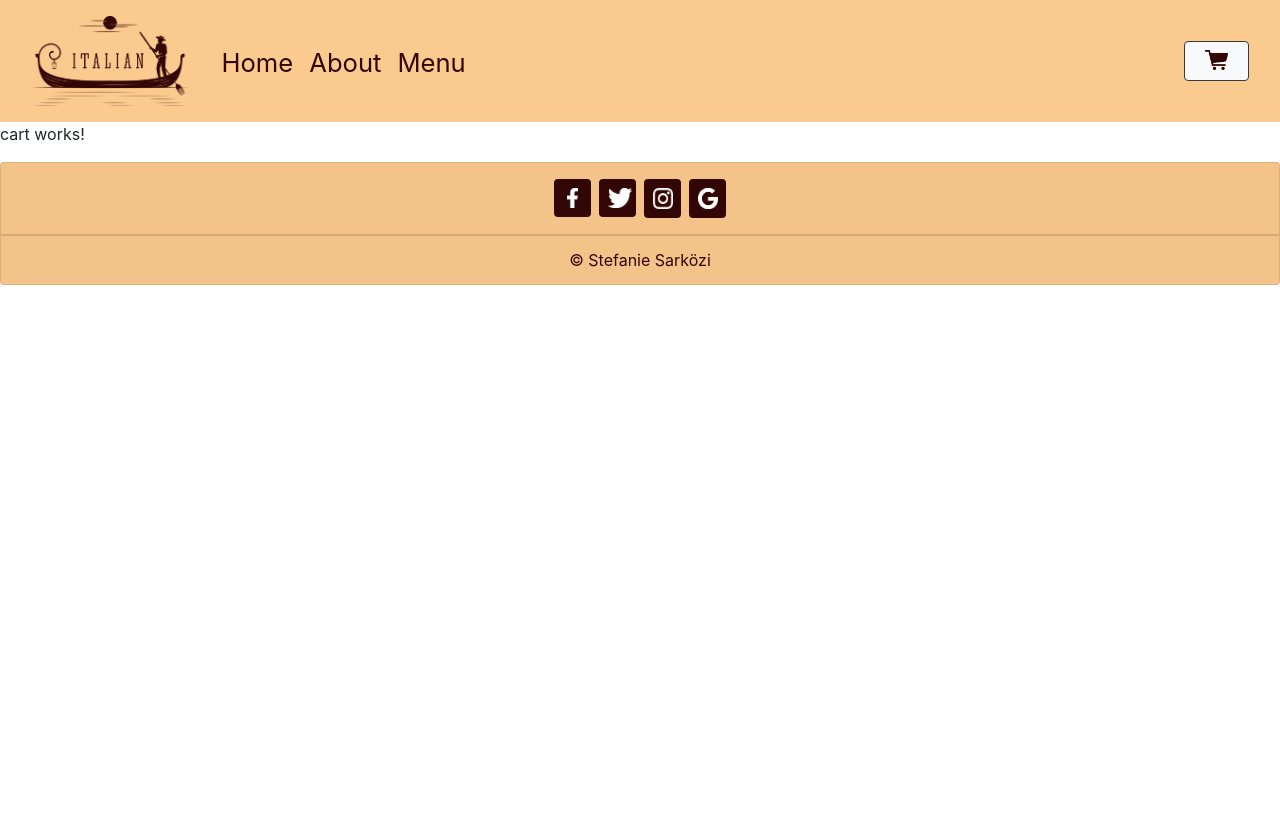
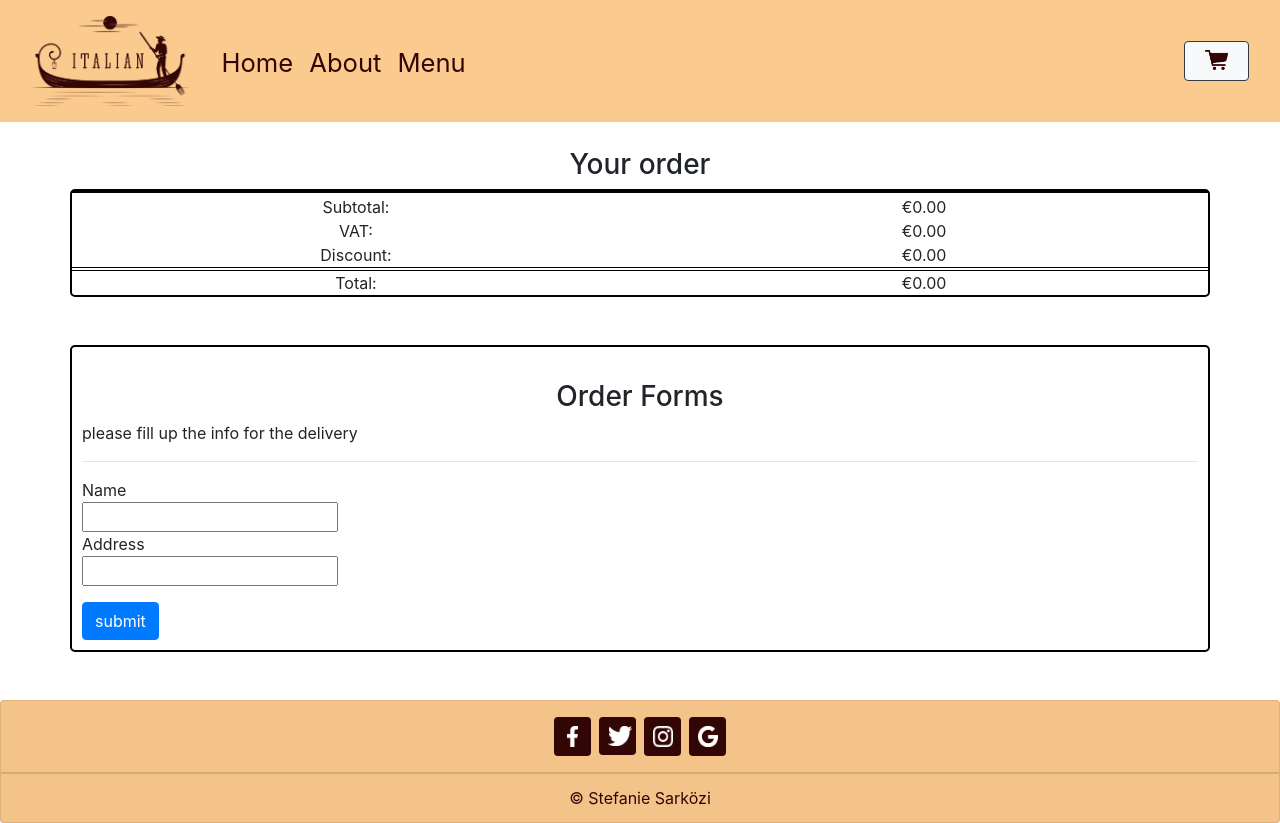
Before and after one commit to Stefanie-Sarkoezi/FE19-CR3-Sark-zi-Stefanie, an Angular app: page /cart in a window 1280 px wide. Before the commit the page ends 800 px from the top, so only its background shows below. Built offline with nearby package versions, Linux system fonts and the light colour scheme.

Commit message:
add the summary

```diff
--- a/src/app/app.module.ts
+++ b/src/app/app.module.ts
@@ -10,6 +10,7 @@ import { AboutComponent } from './about/about.component';
 import { MenuComponent } from './menu/menu.component';
 import { CartComponent } from './cart/cart.component';
 import { DetailsComponent } from './details/details.component';
+import { ReactiveFormsModule } from '@angular/forms';
 
 @NgModule({
   declarations: [
@@ -24,7 +25,8 @@ import { DetailsComponent } from './details/details.component';
   ],
   imports: [
     BrowserModule,
-    AppRoutingModule
+    AppRoutingModule,
+    ReactiveFormsModule
   ],
   providers: [],
   bootstrap: [AppComponent]
--- /dev/null
+++ b/src/app/cart.service.ts
@@ -0,0 +1,45 @@
+import { Injectable } from '@angular/core';
+import { IProducts } from './Iproducts';
+
+@Injectable({
+  providedIn: 'root'
+})
+export class CartService {
+  cart: IProducts[] = [];
+
+  constructor() { }
+  addToCart (obj: IProducts){
+    this.cart.push(obj);
+  }
+
+  getCart(){
+    return this.cart;
+  }
+
+  clearCart () {
+    this.cart = [];
+    return this.cart;
+  }
+  calculateSubtotal(){
+    let subtotal:number = 0;
+    for(let val of this.cart){
+      subtotal += val.prize;
+    }
+    return subtotal;
+  }
+  calculateVAT(){
+    let vat:number = this.calculateSubtotal()/100*10;
+    return vat;
+  }
+  calculateDiscount(){
+    let discount:number = 0;
+    if(this.calculateSubtotal() > 40){
+      discount = this.calculateSubtotal()/100*15;
+    }
+    return discount;
+  }
+  calculateTotal(){
+    let total:number = this.calculateSubtotal()+this.calculateVAT()-this.calculateDiscount();
+    return total;
+  }
+}
--- a/src/app/cart/cart.component.html
+++ b/src/app/cart/cart.component.html
@@ -1 +1,46 @@
-<p>cart works!</p>
+<h3>Your order</h3>
+<div class="container mb-5">
+    <div>
+        <div *ngFor="let item of cart" class="conatiner summary">
+            <div class="row row-cols-2">
+                <div class="col col-2">{{item.productName}}</div>
+                <div class="col col-1">{{item.prize}}€</div>
+                <!-- <div role="button">Delete</div> -->
+            </div>
+            <hr>
+        </div>
+
+    </div>
+    <div class="hr"></div>
+    <div class="container total">
+        <div class="row row-cols-2">
+            <div>Subtotal:</div>
+            <div>€{{subtotal | number:'1.2-2'}}</div>
+            <div>VAT:</div>
+            <div>€{{vat | number:'1.2-2'}}</div>
+            <div>Discount:</div>
+            <div>€{{discount | number:'1.2-2'}}</div>
+            <div class="double-hr"></div>
+            <div class="double-hr"></div>
+            <div>Total:</div>
+            <div>€{{total | number:'1.2-2'}}</div>
+        </div>
+    </div>
+</div>
+<div class="container myForm mb-5">
+    <h3>Order Forms</h3>
+    <p>please fill up the info for the delivery</p>
+    <hr>
+    <form [formGroup]="orderForm" (ngSubmit)="OnSubmit()">
+        Name
+        <br>
+        <input type="text" formControlName="name">
+        <br>
+        Address
+        <br>
+        <input type="text" formControlName="address">
+        <br>
+        <input type="submit" class="btn btn-primary mt-3" value="submit">
+    </form>
+
+</div>
--- a/src/app/cart/cart.component.scss
+++ b/src/app/cart/cart.component.scss
@@ -0,0 +1,50 @@
+h3 {
+    text-align: center;
+    margin-top: 2%;
+}
+.container{
+    justify-content: center;
+    border: 2px solid black;
+    border-radius: 5px;
+    padding: 0px;
+
+.summary {
+    margin-top: 3%;
+    justify-content: center;
+
+    .row {
+
+        justify-content: center;
+        text-align: center;
+
+    }
+}
+.hr {
+    border-top: 2px solid black;
+    height: 0.5vh;
+  }
+
+  .container{
+    border: none;
+  }
+.total {
+    text-align: center;
+
+
+
+    .row {
+        border: 1px;
+        width: 100%;
+        margin: 0px;
+
+        .double-hr {
+            border-top: 1px solid black;
+            border-bottom: 1px solid black;
+            height: 0.5vh;
+        }
+    }
+}
+}
+.myForm{
+    padding: 10px;
+}
--- a/src/app/cart/cart.component.ts
+++ b/src/app/cart/cart.component.ts
@@ -1,10 +1,40 @@
-import { Component } from '@angular/core';
+import { Component, OnInit } from '@angular/core';
+import { IProducts } from '../Iproducts';
+import { CartService } from '../cart.service';
+import {FormControl, FormGroup, Validators} from '@angular/forms';
 
 @Component({
   selector: 'app-cart',
   templateUrl: './cart.component.html',
   styleUrls: ['./cart.component.scss']
 })
-export class CartComponent {
+export class CartComponent implements OnInit {
+  cart: IProducts[] = [];
+  subtotal:number =0;
+  vat:number =0;
+  discount:number =0;
+  total:number =0;
+
+  constructor(private cartService : CartService){}
+
+  orderForm=new FormGroup({
+    name: new FormControl('',Validators.required),
+    address: new FormControl('',Validators.required)
+  });
+  OnSubmit(){
+    if(this.orderForm.valid){
+      var info = this.orderForm.value;
+      console.log(info);
+    }
+  }
+
+  ngOnInit(): void {
+    this.cart = this.cartService.getCart();
+    this.subtotal = this.cartService.calculateSubtotal();
+    this.vat = this.cartService.calculateVAT();
+    this.discount = this.cartService.calculateDiscount();
+    this.total = this.cartService.calculateTotal();
+  }
+
 
 }
--- a/src/app/details/details.component.html
+++ b/src/app/details/details.component.html
@@ -8,7 +8,7 @@
             <div *ngFor="let line of product.detailedDescription.split('\n')">
                 {{ line }} <br>
             </div>
-            <a routerLink="/cart" class="btn btn-primary">Add to cart</a>
+            <a (click)="addToCart()" class="btn btn-primary">Add to cart</a>
         </div>
     </div>
 </div>
--- a/src/app/details/details.component.scss
+++ b/src/app/details/details.component.scss
@@ -20,5 +20,6 @@
         background-color: rgb(51, 6, 6);
         border: 0px;
         padding: 2% 5%;
+        color: white;
     }
 }
--- a/src/app/details/details.component.ts
+++ b/src/app/details/details.component.ts
@@ -2,6 +2,7 @@ import { Component, OnInit } from '@angular/core';
 import { ActivatedRoute, Params } from '@angular/router';
 import { IProducts } from '../Iproducts';
 import { products } from '../products';
+import { CartService } from '../cart.service';
 
 @Component({
   selector: 'app-details',
@@ -12,7 +13,14 @@ export class DetailsComponent implements OnInit{
   product : IProducts = {} as IProducts;
   index : number = 0;
 
-  constructor (private activatedRoute : ActivatedRoute){}
+  constructor (private activatedRoute : ActivatedRoute, private cardService: CartService){
+
+  }
+
+  addToCart(){
+    alert ("Added to the cart!");
+    this.cardService.addToCart(this.product);
+  }
 
   ngOnInit(): void {
     this.activatedRoute.params.subscribe((params: any) => {
--- a/src/app/menu/menu.component.html
+++ b/src/app/menu/menu.component.html
@@ -9,7 +9,7 @@
                 <p class="card-text">{{product.productDescription}}</p>
                 <ng-template [ngIf]="product.availability == true" [ngIfElse]="notAvailable">
                     <a routerLink="/product/{{i}}" class="btn btn-primary">Details</a>
-                    <a routerLink="/cart" class="btn btn-primary">Add to cart</a>
+                    <a (click)="addToCart(product)" class="btn btn-primary">Add to cart</a>
                 </ng-template>
                 <ng-template #notAvailable>
                     <p><b>Sorry, not available at the moment!</b></p>
--- a/src/app/menu/menu.component.scss
+++ b/src/app/menu/menu.component.scss
@@ -24,6 +24,7 @@ h4 {
         margin: 0% 4.5%;
         background-color:rgb(51, 6, 6) ;
         border: 0px;
+        color: white;
     }
 
 
--- a/src/app/menu/menu.component.ts
+++ b/src/app/menu/menu.component.ts
@@ -1,13 +1,26 @@
-import { Component } from '@angular/core';
+import { Component, OnInit } from '@angular/core';
 import { IProducts } from '../Iproducts';
 import { products } from '../products';
+import { ActivatedRoute, Params } from '@angular/router';
+import { CartService } from '../cart.service';
 
 @Component({
   selector: 'menu',
   templateUrl: './menu.component.html',
   styleUrls: ['./menu.component.scss']
 })
-export class MenuComponent {
+export class MenuComponent{
+  product : IProducts = {} as IProducts;
+
   products: Array<IProducts> = products;
 
+  constructor (private cardService: CartService){
+
+  }
+
+  addToCart(obj:IProducts){
+    alert ("Added to the cart!");
+    this.cardService.addToCart(obj);
+  }
+
 }
```
Also changed, not shown: 1 other file (tests, documents, lock files or other folders).
